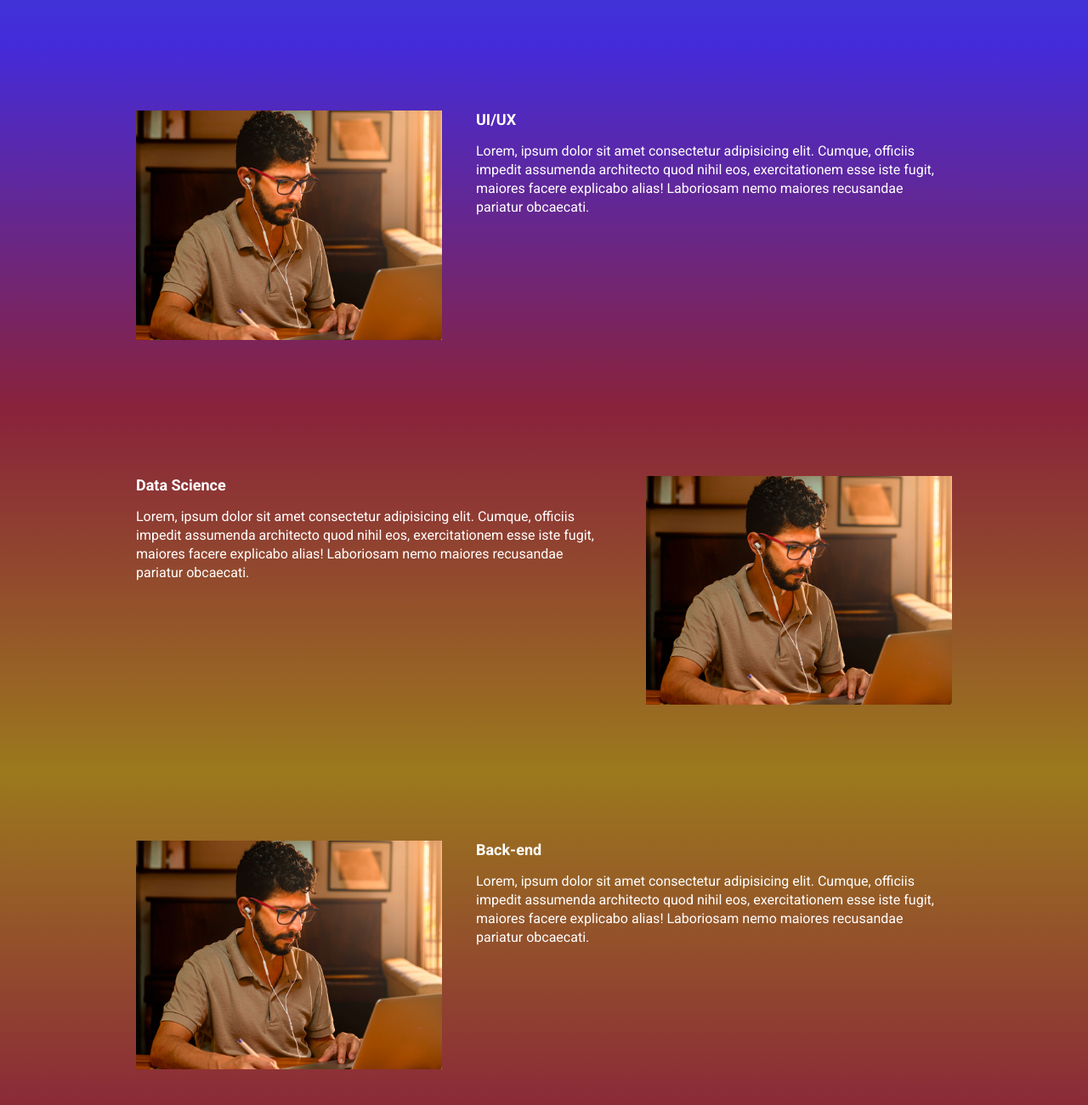
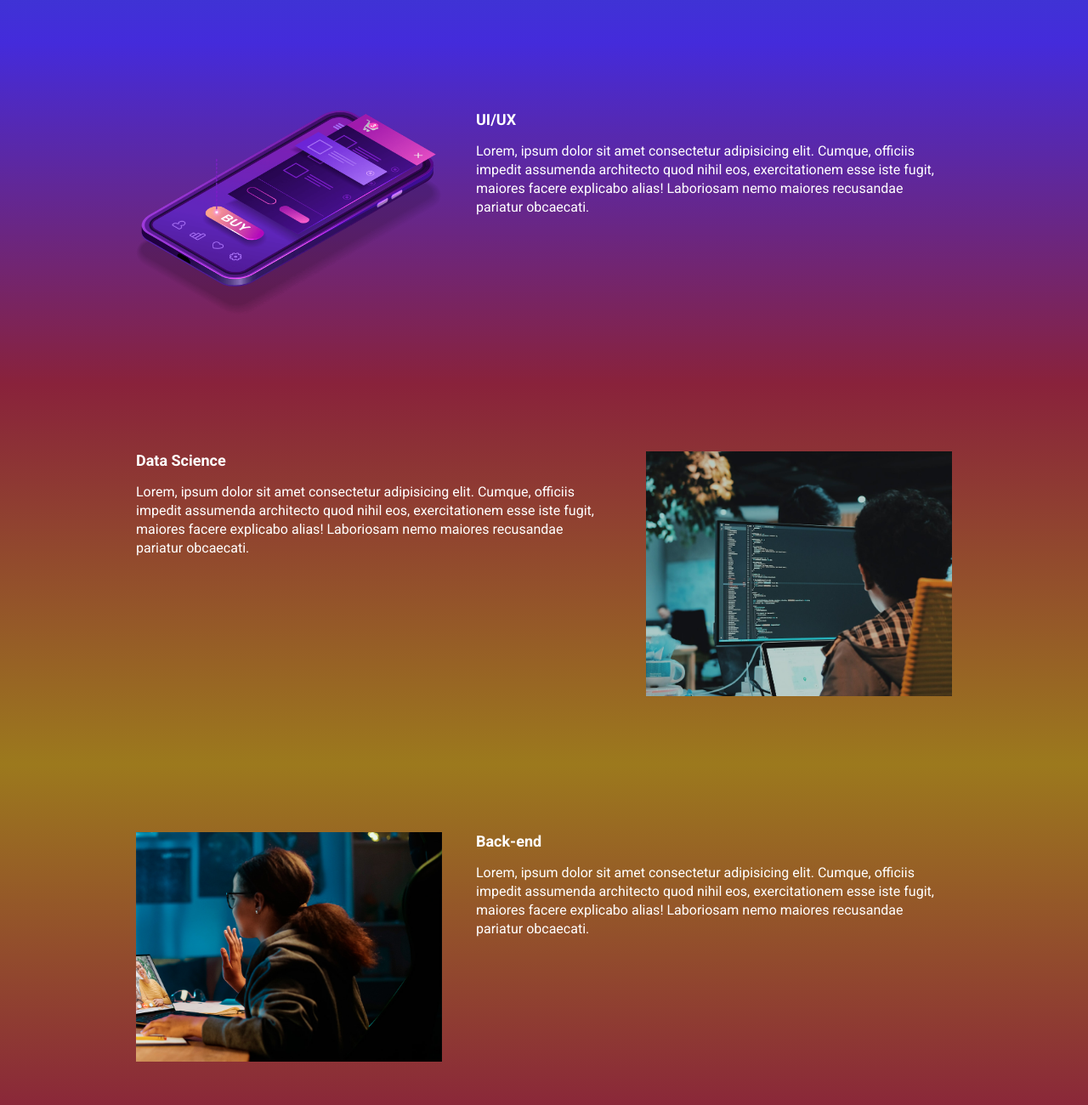
Before and after one commit to gabimati/ebac_tech_talks, a website built with Parcel: page src/index.html in a window 1280 px wide. Shown: the part 940-2240 px from the top of the page at 85% size. Built offline with nearby package versions, Linux system fonts and the light colour scheme.

Commit message:
atualizando imagens

```diff
--- a/src/index.html
+++ b/src/index.html
@@ -59,7 +59,7 @@
                     Lorem, ipsum dolor sit amet consectetur adipisicing elit. Cumque, officiis impedit assumenda architecto quod nihil eos, exercitationem esse iste fugit, maiores facere explicabo alias! Laboriosam nemo maiores recusandae pariatur obcaecati.
                 </p>
             </div>
-            <img class="event__image" src="./images/frontend.png" alt="front-end">
+            <img class="event__image" src="./images/ui-ux.png" alt="ui/ux">
         </div>
     </section>
     <section class="event event--data-science">
@@ -70,7 +70,7 @@
                     Lorem, ipsum dolor sit amet consectetur adipisicing elit. Cumque, officiis impedit assumenda architecto quod nihil eos, exercitationem esse iste fugit, maiores facere explicabo alias! Laboriosam nemo maiores recusandae pariatur obcaecati.
                 </p>
             </div>
-            <img class="event__image" src="./images/frontend.png" alt="front-end">
+            <img class="event__image" src="./images/data.png" alt="data science">
         </div>
     </section>
     <section class="event event--backend event--image-left">
@@ -81,7 +81,7 @@
                     Lorem, ipsum dolor sit amet consectetur adipisicing elit. Cumque, officiis impedit assumenda architecto quod nihil eos, exercitationem esse iste fugit, maiores facere explicabo alias! Laboriosam nemo maiores recusandae pariatur obcaecati.
                 </p>
             </div>
-            <img class="event__image" src="./images/frontend.png" alt="front-end">
+            <img class="event__image" src="./images/backend.png" alt="back-end">
         </div>
     </section>
 
```
